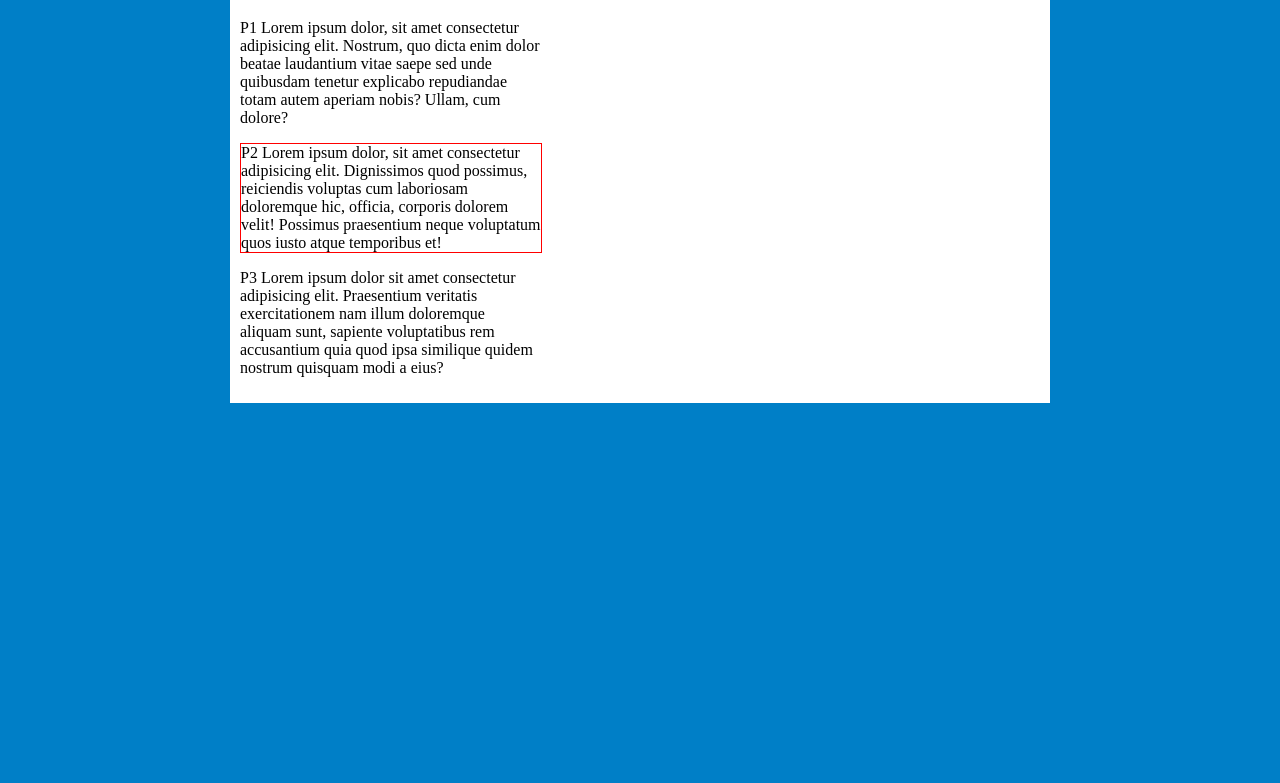
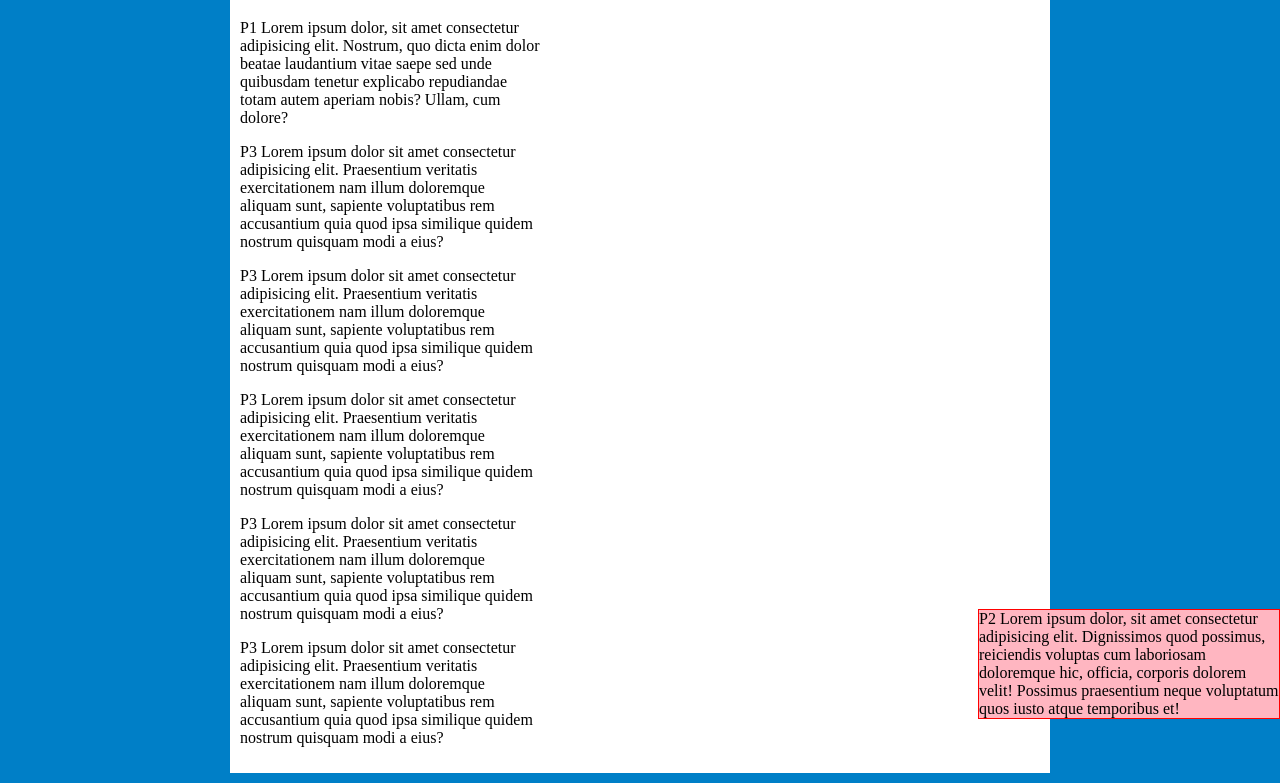
Before and after one commit to vitorsoprani/Estudos-WebDev, a plain HTML site: page intro_css3/conteúdos/posicionamentos.html in a window 1280 px wide. Shown: the part 81-864 px from the top of the page. Before the commit the page ends 800 px from the top, so only its background shows below. Drawn offline with Linux system fonts and the light colour scheme.

Commit message:
posicionamento fizo e absoluto

```diff
--- a/intro_css3/conteúdos/posicionamentos.html
+++ b/intro_css3/conteúdos/posicionamentos.html
@@ -10,9 +10,6 @@
                 background-color: #007fc7;
             }
 
-            h1{
-            }
-
             p{
                 width: 300px;
             }
@@ -22,14 +19,36 @@
                 width: 800px;
                 margin: 10px auto;
                 padding: 10px;
+                position: relative;
             }
 
             .relative{
                 position: relative;
                 top: 0px;
                 left: 0px;
+                right: 0px;
+                bottom: 0px;
 
                 border: 1px solid red;
+            }
+
+            .absolute{
+                position: absolute;
+                top: 80px;
+                left: 80px;
+
+                border: 1px red solid;
+                background-color: lightpink;
+            }
+
+            .fixed{
+                position: fixed;
+                bottom: 0px;
+                right: 0px;
+                margin: 0px;
+
+                border: 1px red solid;
+                background-color: lightpink;
             }
         </style>
     </head>
@@ -41,8 +60,24 @@
                 P1 Lorem ipsum dolor, sit amet consectetur adipisicing elit. Nostrum, quo dicta enim dolor beatae laudantium vitae saepe sed unde quibusdam tenetur explicabo repudiandae totam autem aperiam nobis? Ullam, cum dolore?
             </p>
 
-            <p class="relative">
+            <p class="fixed">
                 P2 Lorem ipsum dolor, sit amet consectetur adipisicing elit. Dignissimos quod possimus, reiciendis voluptas cum laboriosam doloremque hic, officia, corporis dolorem velit! Possimus praesentium neque voluptatum quos iusto atque temporibus et!
+            </p>
+
+            <p>
+                P3 Lorem ipsum dolor sit amet consectetur adipisicing elit. Praesentium veritatis exercitationem nam illum doloremque aliquam sunt, sapiente voluptatibus rem accusantium quia quod ipsa similique quidem nostrum quisquam modi a eius?
+            </p>
+
+            <p>
+                P3 Lorem ipsum dolor sit amet consectetur adipisicing elit. Praesentium veritatis exercitationem nam illum doloremque aliquam sunt, sapiente voluptatibus rem accusantium quia quod ipsa similique quidem nostrum quisquam modi a eius?
+            </p>
+
+            <p>
+                P3 Lorem ipsum dolor sit amet consectetur adipisicing elit. Praesentium veritatis exercitationem nam illum doloremque aliquam sunt, sapiente voluptatibus rem accusantium quia quod ipsa similique quidem nostrum quisquam modi a eius?
+            </p>
+
+            <p>
+                P3 Lorem ipsum dolor sit amet consectetur adipisicing elit. Praesentium veritatis exercitationem nam illum doloremque aliquam sunt, sapiente voluptatibus rem accusantium quia quod ipsa similique quidem nostrum quisquam modi a eius?
             </p>
 
             <p>
```
